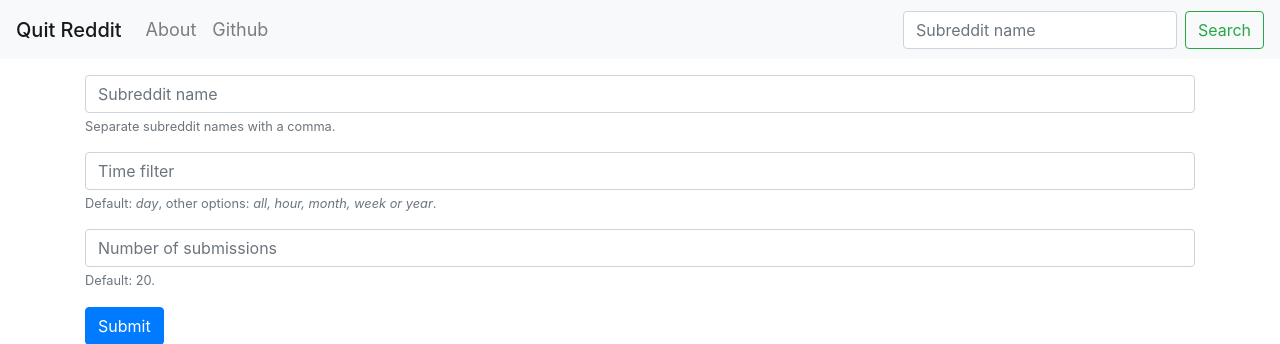
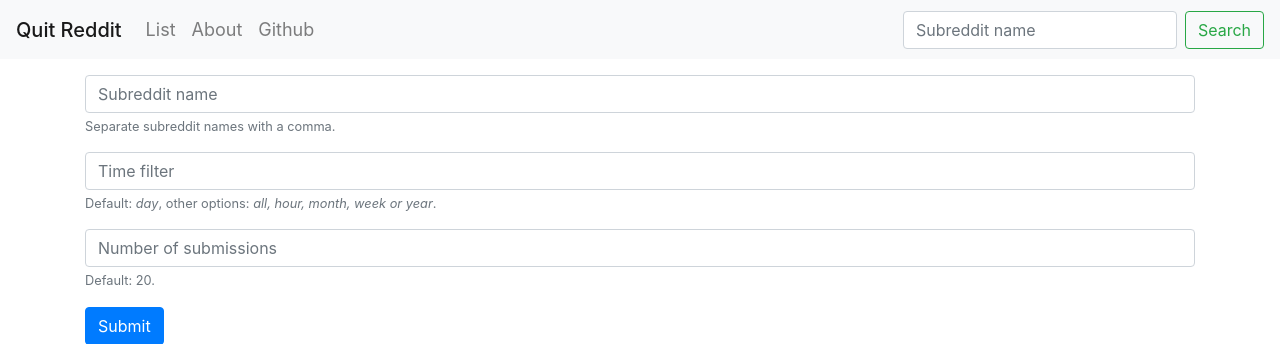
Before and after one commit to Aquakor/Quit-Reddit, a Flask app: page /list in a window 1280 px wide. Shown: the top 344 px of the page. Run offline with Flask 2, Linux system fonts and the light colour scheme; some libraries are stand-ins or nearby versions.

Commit message:
Add list.html to navigation bar.

```diff
--- a/templates/base.html
+++ b/templates/base.html
@@ -23,6 +23,9 @@
 
         <div class="collapse navbar-collapse" id="navbarSupportedContent">
             <ul class="navbar-nav mr-auto">
+                <li class="nav-item">
+                    <a class="nav-link" href="{{ url_for('list_subreddit')}}">List</a>
+                </li>
                 <li class="nav-item">
                     <a class="nav-link" href="#">About</a>
                 </li>
```
